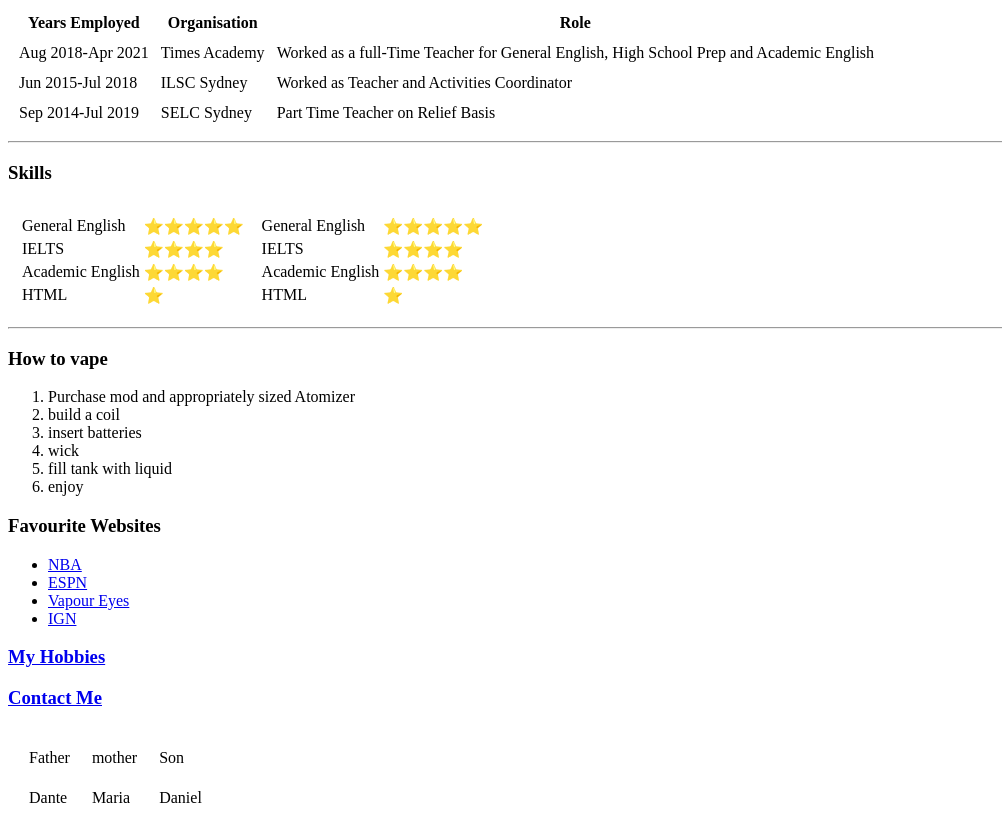
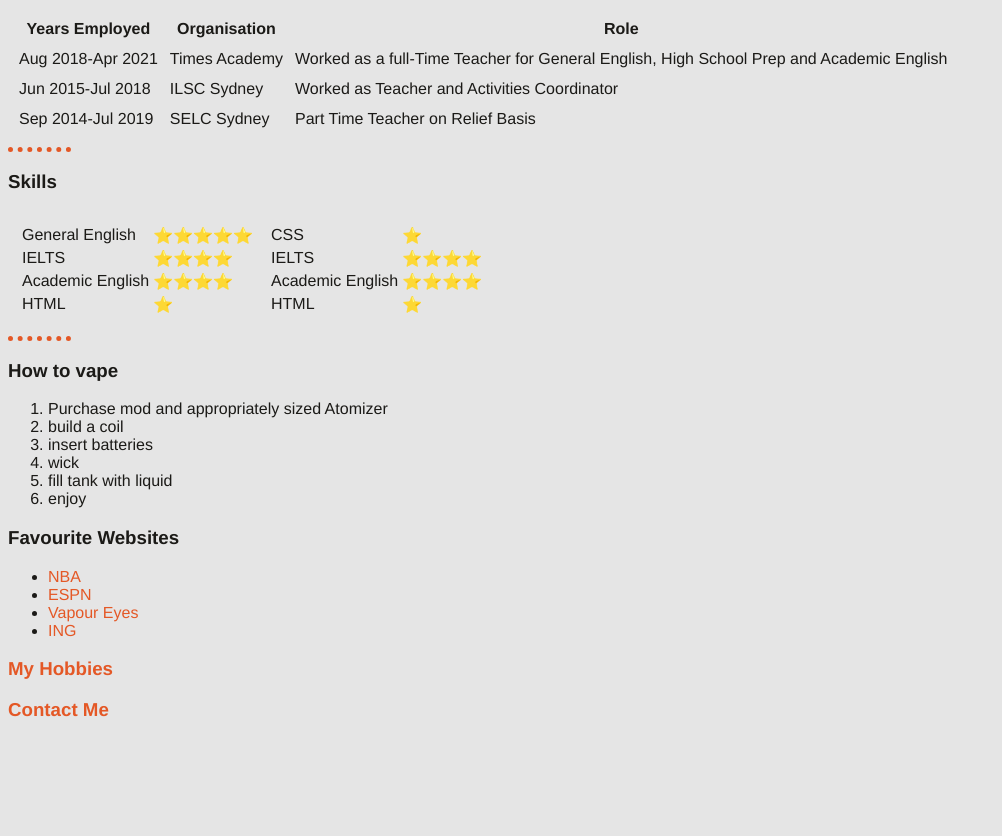
Before and after one commit to WadeFury/Practice-Run, a plain HTML site: page index.html in a window 1280 px wide. Shown: the part 435-1271 px from the top of the page, without its empty margins (0-1002 px from the left). After the commit the page ends 1175 px from the top, so only its background shows below. Drawn offline with Linux system fonts and the light colour scheme.

Commit message:
Add files via upload

```diff
--- /dev/null
+++ b/css/style.css
@@ -0,0 +1,40 @@
+body {
+  background-color: #e5e5e5;
+  color: #1B1A17;
+  font-family: helvetica, sans-serif;
+}
+
+hr {
+  border-style: none;
+  border-top-style: dotted;
+  border-color: #E45826;
+  border-width: 5px;
+  width: 5%;
+  margin-left: 0;
+}
+
+h1 {
+  /* color: #0061a8; */
+}
+
+h2 {
+  /* color: #0061a8; */
+}
+
+h3 {
+  /* color: #2978b5; */
+}
+
+p {
+  /* color: #0061a8; */
+}
+
+a {
+  text-decoration: none;
+  color: #E45826;
+}
+
+a:hover {
+  text-decoration: none;
+  color: #1B1A17;
+}
--- a/index.html
+++ b/index.html
@@ -4,9 +4,10 @@
 <head>
   <meta charset="utf-8">
   <title>Daniel's Personal site</title>
+  <link rel="stylesheet" href="css/style.css">
 </head>
 
-<body>
+<body style>
   <table cellspacing="20">
     <tr>
       <td><img
@@ -79,8 +80,8 @@
         <tr>
           <table>
             <tr>
-              <td>General English</td>
-              <td>⭐⭐⭐⭐⭐</td>
+              <td>CSS</td>
+              <td>⭐</td>
             <tr>
               <td>IELTS</td>
               <td>⭐⭐⭐⭐</td>
@@ -111,28 +112,15 @@
     <li><a href="https://www.nba.com/">NBA</a></li>
     <li><a href="https://www.espn.com/nba">ESPN</a></li>
     <li><a href="https://www.vapoureyes.co.nz/">Vapour Eyes</a></li>
-    <li><a href="https://www.ign.com">IGN</a></li>
+    <li><a href="https://www.ign.com">ING</a></li>
   </ul>
   <a href="Hobbies.html">
     <h3><strong>My Hobbies</strong></h3>
   </a>
   <a href="Contact Me.html">
-    <h3><strong></strong>Contact Me</strong></h3>
+    <h3><strong>Contact Me</strong></h3>
   </a>
 
-  <table cellspacing="20">
-    <tr>
-      <td>Father</td>
-      <td>mother</td>
-      <td>Son</td>
-    <tr>
-      <td>Dante</td>
-      <td>Maria</td>
-      <td>Daniel</td>
-    </tr>
-
-    </tr>
-  </table>
 </body>
 
 
```
Also changed, not shown: Contact Me.html (+10 -5 lines), Hobbies.html (+3 -0 lines).
